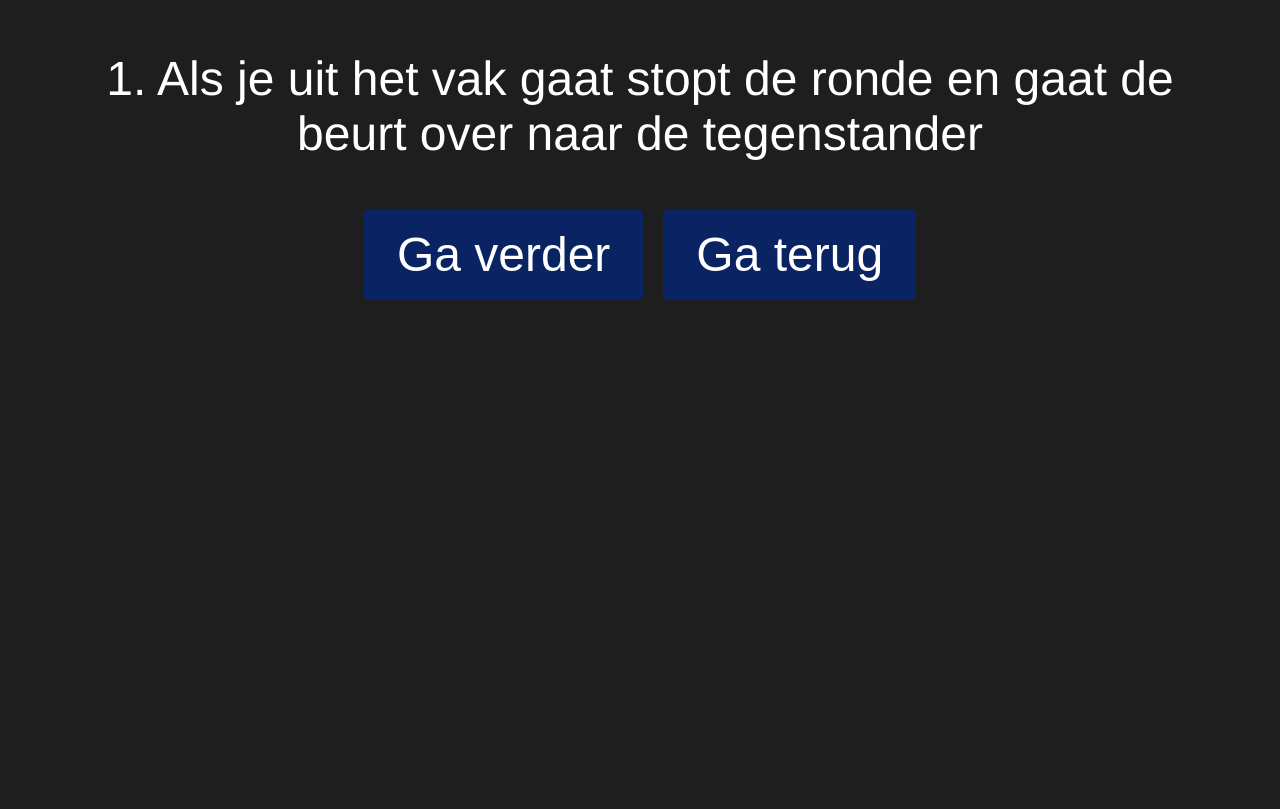
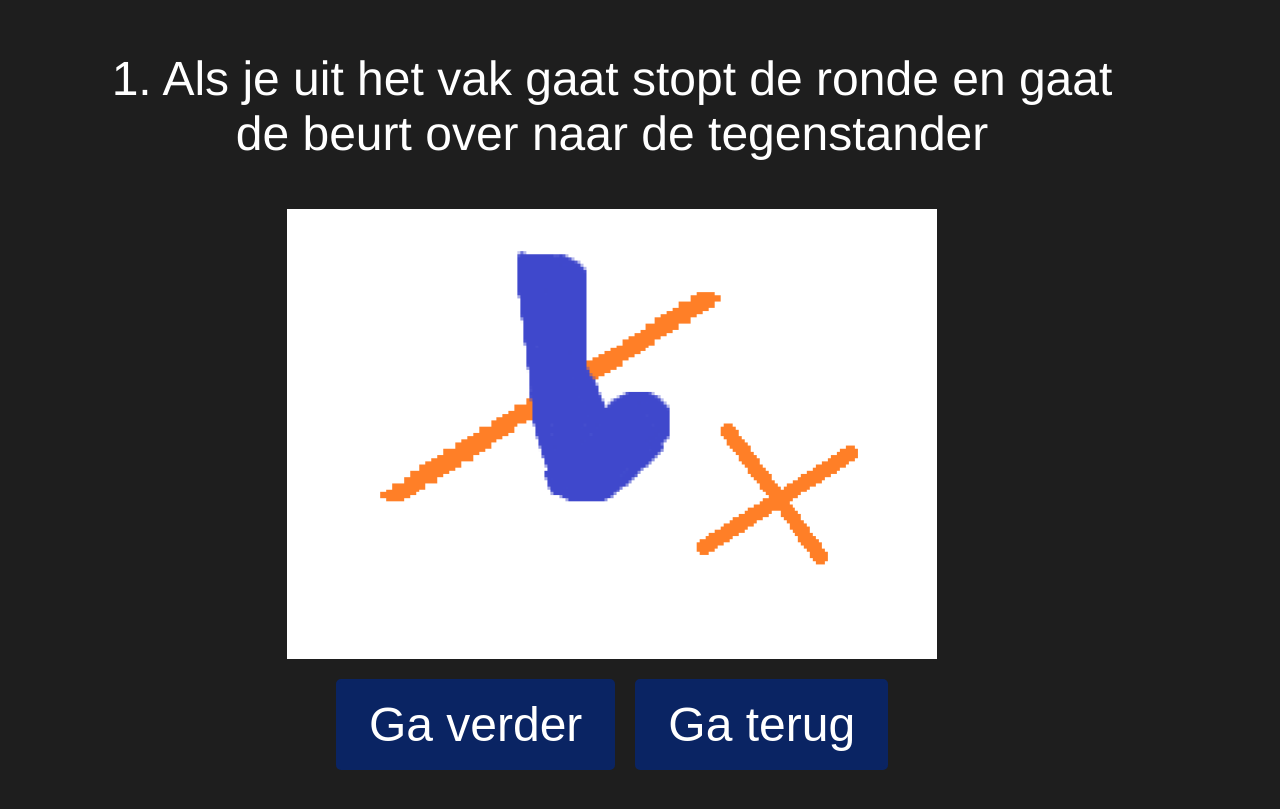
Before and after one commit to lisa-mao/CLE-3, a plain HTML site: page playrules.html in a window 1280 px wide. Shown: the part 197-1006 px from the top of the page. Before the commit the page ends 800 px from the top, so only its background shows below. Drawn offline with Linux system fonts and the light colour scheme.

Commit message:
image added playrules.js

```diff
--- a/css/playrules.css
+++ b/css/playrules.css
@@ -1,12 +1,15 @@
 .play-container {
     margin: 200px 100px;
+    width: 80vw;
+    height: 80vh;
 }
 
 .play-section {
     display: flex;
-    align-content: center;
-    justify-content: center;
     text-align: center;
+    flex-direction: column;
+    align-items: center;
+
 }
 
 .play-button {
@@ -15,6 +18,7 @@
     justify-content: center;
     flex-direction: row;
     gap: 20px;
+    padding-top: 20px;
 }
 
 .button-playrules:hover {
@@ -25,3 +29,8 @@
 .hidden {
     display: none;
 }
+
+img {
+    width: 650px;
+    height: 450px;
+}
--- a/js/playrules.js
+++ b/js/playrules.js
@@ -1,14 +1,16 @@
 window.addEventListener("load", init)
 
-let arrayOfRules = ["1. Als je uit het vak gaat stopt de ronde en gaat de beurt over naar de tegenstander", "2. Je moet de bal in twéé slagen", "3. Het spel bestaat uit 3 rondes van elk 5 min", "4. Het startende partij wordt bepaald aan de hand van een willekeurige selector", "5. de bal mag niet uit het veld komen", "6. Het spel mag worden aangepast tot de gewenste moeilijkheidsgraad"]
+let arrayOfRules = ["1. Als je uit het vak gaat stopt de ronde en gaat de beurt over naar de tegenstander", "2. Je moet de bal in twéé slagen slaan", "3. Het spel bestaat uit 3 rondes van elk 5 min", "4. Het startende partij wordt bepaald aan de hand van een willekeurige selector", "5. de bal mag niet uit het veld komen", "6. Het spel mag worden aangepast tot de gewenste moeilijkheidsgraad"]
 let arrayIndex = 0
-let arrayImg = " "
+let arrayImg = ["voetUit", "tweeSlagen", "vijfRondes", "willekeurig", "balUit", "moeilijkheidsgraad"]
+let arrayAlt = ["Één voet die uit de lijn is", "Een badminton met een bal ervoor", "Drie rondjes met elk een 5 erin", "Een rondje met 10 lichtjes, 5 links en 5 rights"]
 
 let buttonC
 let buttonB
 
 let section = document.querySelector('.play-section')
 let p
+let img
 
 //gives the variables buttonC- and B a value and creates a p element
 function init() {
@@ -16,15 +18,20 @@ function init() {
     buttonC = document.querySelector("#continue")
 
     p = document.createElement("p")
-    updateText()
+    img = document.createElement("img")
+    updateSection()
 }
 
 //update the text after a button is pressed
-function updateText() {
+function updateSection() {
     section.innerHTML = ""
 
     p.innerText = arrayOfRules[arrayIndex]
+    img.src = `images/${arrayImg[arrayIndex]}.png`
+    img.alt = `${arrayAlt[arrayIndex]}`
+
     section.append(p)
+    section.append(img)
 
     buttonC.addEventListener("click", continueButton)
     buttonB.addEventListener("click", backButton)
@@ -37,15 +44,15 @@ function backButton() {
     }
 
     arrayIndex--
-    updateText()
+    updateSection()
 }
 
 //changes the number of the position(with arrayIndex) of an array item with plus
 function continueButton() {
-    if (arrayIndex === arrayOfRules.length-1){
+    if (arrayIndex === arrayOfRules.length - 1) {
         return;
     }
 
     arrayIndex++
-    updateText()
+    updateSection()
 }
```
Also changed, not shown: images/balUit.png (added), images/moeilijkheidsgraad.png (added), images/tweeSlagen.png (added), images/vijfRondes.png (added), images/voetUit.png (added), images/willekeurig.png (added).
